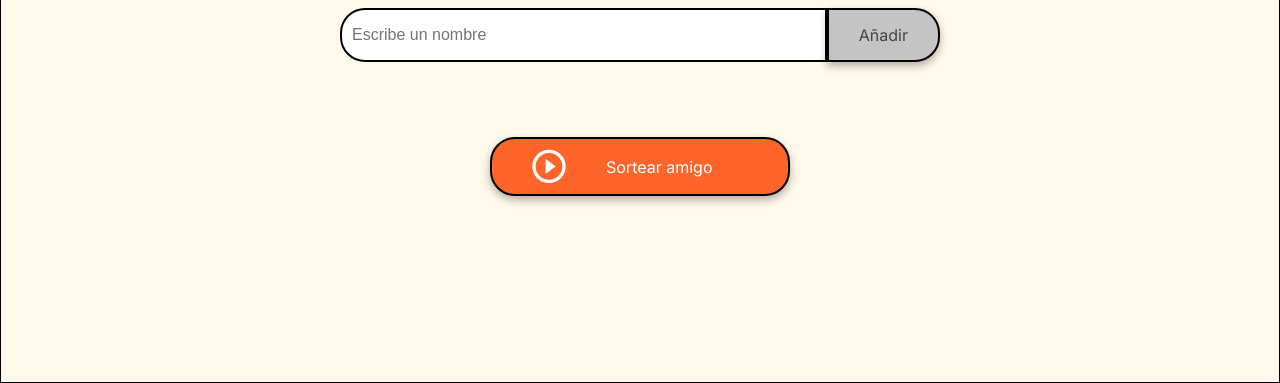
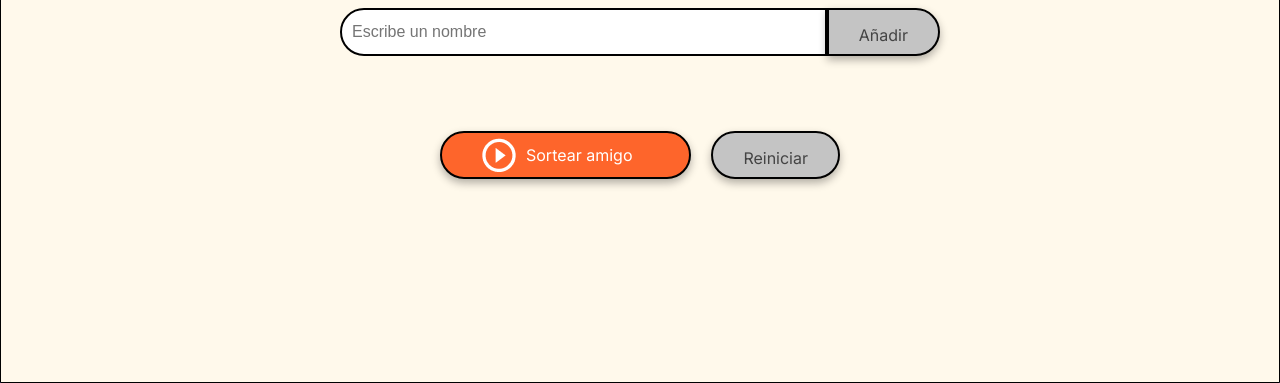
Before and after one commit to Angiers18/amigo-secreto-challenge, a plain HTML site: page challenge-amigo-secreto/index.html in a window 1280 px wide. Shown: the part 417-800 px from the top of the page. Drawn offline with Linux system fonts and the light colour scheme.

Commit message:
agregado boton y funcion de reset

```diff
--- a/challenge-amigo-secreto/app.js
+++ b/challenge-amigo-secreto/app.js
@@ -1,14 +1,14 @@
 let amigos = [];
 let numeroSorteado = [];
 
+let buttonReset = document.querySelector('.button-reset');
 
 function agregarAmigo(){
+    let nombre = document.querySelector("#amigo").value ;
 
-    let nombre = document.querySelector("#amigo").value ;
     if(nombre === ''){
 
         alert('Por favor, inserte un nombre.');
-        limpiar();
         return;
 
     } else{
@@ -38,12 +38,15 @@ function listaDeAmigos(){
         lista.appendChild(li);
     }
 
-
-
     return lista;
 }
 
 function sortearAmigo(){
+
+    if(amigos.length === 0){
+        alert('Por favor, inserte un nombre.');
+        return;
+    }
 
     let seleccionado = amigos[Math.floor(Math.random() * amigos.length)];
 
@@ -51,6 +54,9 @@ function sortearAmigo(){
     if (numeroSorteado.length === amigos.length){
         let resultado = document.querySelector("#resultado");
         resultado.textContent = '¡Todos los amigos fueron sorteados!';
+        document.querySelector('.button-reset').disabled = false;
+        document.querySelector('.button-reset').classList.add("enabled");
+        document
         return;
 
     } else if (numeroSorteado.includes(seleccionado)){
@@ -63,9 +69,22 @@ function sortearAmigo(){
 
         return;
     }
+}
 
+function reset(){
+    amigos = [];
+    numeroSorteado = [];
+
+    document.querySelector("#listaAmigos").innerHTML = '';
+    document.querySelector("#resultado").innerHTML = '';
+
+    buttonReset.disabled = true;
+    buttonReset.classList.remove("enabled");
+    buttonReset.classList.add("disabled");
+    return;
 
 }
+
 
 let agregarNombre = document.querySelector("#amigo");
 agregarNombre.addEventListener("keypress", function(event) {
--- a/challenge-amigo-secreto/index.html
+++ b/challenge-amigo-secreto/index.html
@@ -32,6 +32,9 @@
                     <img src="assets/play_circle_outline.png" alt="Ícono para sortear">
                     Sortear amigo
                 </button>
+                <button class="button-reset disabled" onclick="reset()" aria-label="Reiniciar lista de amigos" disabled>
+                    Reiniciar
+                </button>
             </div>
         </section>
     </main>
--- a/challenge-amigo-secreto/style.css
+++ b/challenge-amigo-secreto/style.css
@@ -95,7 +95,10 @@ body {
 }
 
 .button-container {
-    width: 300px;
+    display: flex;
+    flex-direction: row;
+    gap: 20px;
+    width: 400px;
     justify-content: center;
 }
 
@@ -113,6 +116,7 @@ body {
 
 /* Estilos de botón */
 button {
+    height: 48px;
     padding: 15px 30px;
     font-family: "Inter", sans-serif;
     font-size: 16px;
@@ -132,6 +136,16 @@ button {
     background-color: #a1a1a1;
 }
 
+.disabled {
+    background-color: var(--color-tertiary);
+    color: var(--color-text);
+    cursor: auto;
+}
+.enabled {
+    background-color: var(--color-primary);
+    color: var(--color-white);
+    cursor: pointer;
+}
 /* Listas */
 ul {
     list-style-type: none;
@@ -161,7 +175,7 @@ ul {
 }
 
 .button-draw img {
-    margin-right: 40px;
+    margin-right: 10px;
 }
 
 .button-draw:hover {
```
